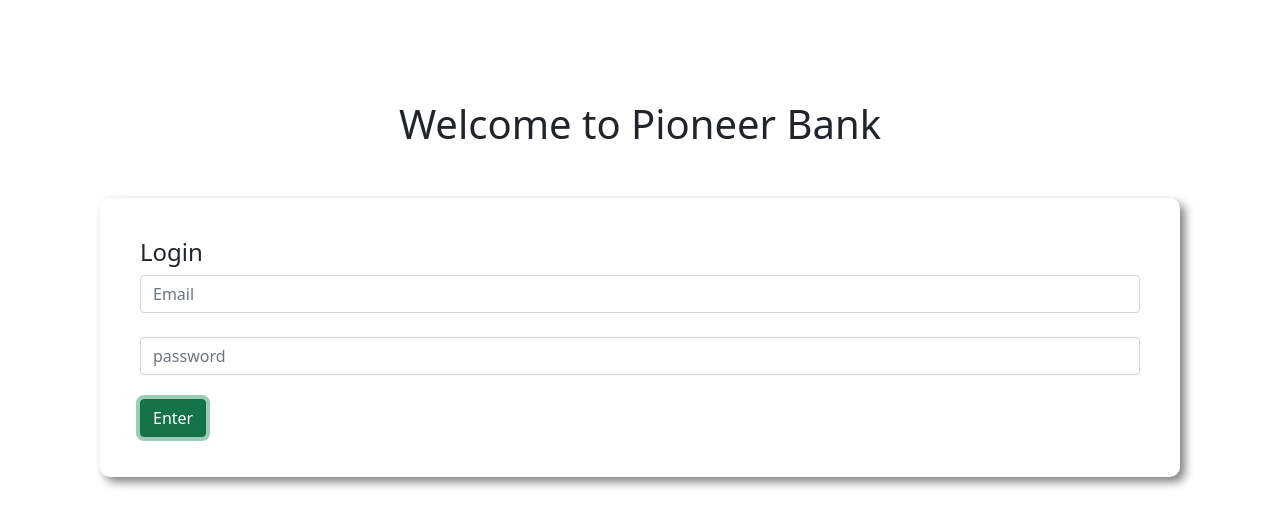
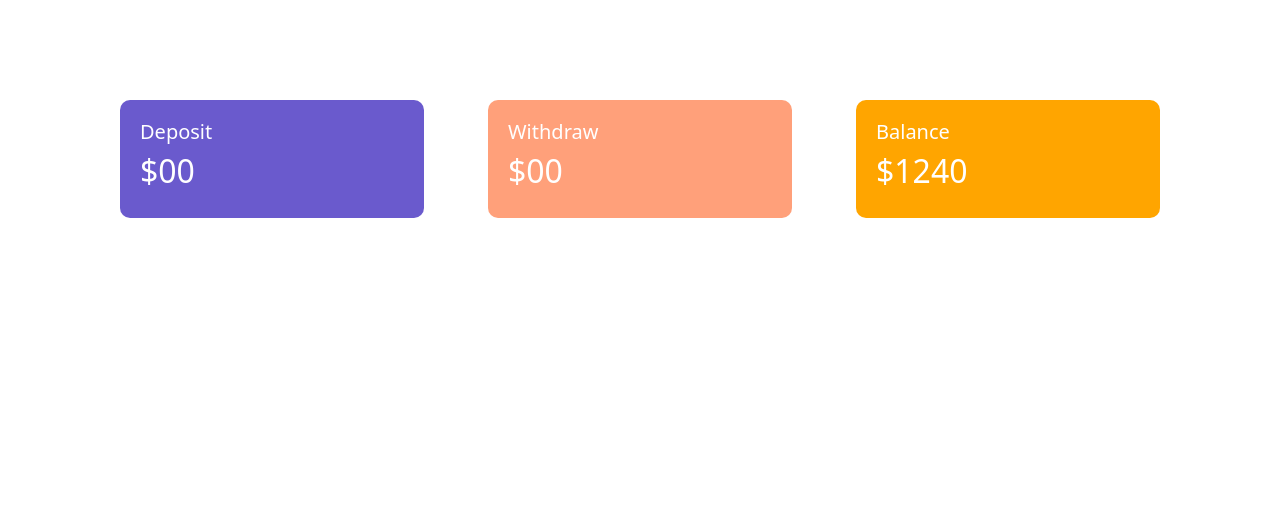
Before and after one commit to rawshad/pioneer-bank, a plain HTML site: page index.html in a window 1280 px wide. Both pictures are taken after a click on the button "Enter". Drawn offline with nearby package versions, Linux system fonts and the light colour scheme.

Commit message:
27-01-2021

```diff
--- a/index.html
+++ b/index.html
@@ -1,13 +1,17 @@
 <!DOCTYPE html>
 <html lang="en">
+
 <head>
     <meta charset="UTF-8">
     <meta name="viewport" content="width=device-width, initial-scale=1.0">
     <title>pioneer-bank</title>
-    <link href="https://cdn.jsdelivr.net/npm/bootstrap@5.0.0-beta1/dist/css/bootstrap.min.css" rel="stylesheet" integrity="sha384-giJF6kkoqNQ00vy+HMDP7azOuL0xtbfIcaT9wjKHr8RbDVddVHyTfAAsrekwKmP1" crossorigin="anonymous">
+    <link href="https://cdn.jsdelivr.net/npm/bootstrap@5.0.0-beta1/dist/css/bootstrap.min.css" rel="stylesheet"
+        integrity="sha384-giJF6kkoqNQ00vy+HMDP7azOuL0xtbfIcaT9wjKHr8RbDVddVHyTfAAsrekwKmP1" crossorigin="anonymous">
     <link rel="stylesheet" href="style.css">
 </head>
+
 <body>
+    <div id="submit-area">
         <h1 class="text-center">Welcome to Pioneer Bank</h1>
         <div class="submit-area">
             <h4>Login</h4>
@@ -15,7 +19,41 @@
             <br>
             <input type="password" class="form-control" placeholder="password">
             <br>
-        <button class="btn btn-success">Enter</button>
+            <button id="login" class="btn btn-success">Enter</button>
         </div>
+    </div>
+    <div id="transaction-area">
+        <div class="row">
+            <div class="col-md-4">
+                <div class="deposit status">
+                    <h5>Deposit</h5>
+                    <h2>$00</h2>
+                </div>
+            </div>
+            <div class="col-md-4">
+                <div class="withdraw status">
+                    <h5>Withdraw</h5>
+                    <h2>$00</h2>
+                </div>
+            </div>
+            <div class="col-md-4">
+                <div class="balance status">
+                    <h5>Balance</h5>
+                    <h2>$1240</h2>
+                </div>
+            </div>
+        </div>
+    </div>
+    <script>
+        const loginBtn = document.getElementById("login");
+        loginBtn.addEventListener("click", function () {
+            const submitArea = document.getElementById("submit-area");
+            submitArea.style.display = "none";
+            const transactionArea = document.getElementById("transaction-area");
+            transactionArea.style.display = "block";
+
+        })
+    </script>
 </body>
+
 </html>
--- a/style.css
+++ b/style.css
@@ -8,3 +8,26 @@ body {
     border-radius: 10px;
     box-shadow: 5px 5px 10px gray;
 }
+
+#transaction-area {
+    display: none;
+}
+
+.status {
+    margin: 0 20px;
+    color: white;
+    padding: 20px;
+    border-radius: 10px;
+}
+
+.deposit {
+    background-color: slateblue;
+}
+
+.withdraw {
+    background-color: lightsalmon;;
+}
+
+.balance {
+    background-color: orange;
+}
```
Lines whose indentation alone changed are shown as unchanged.
